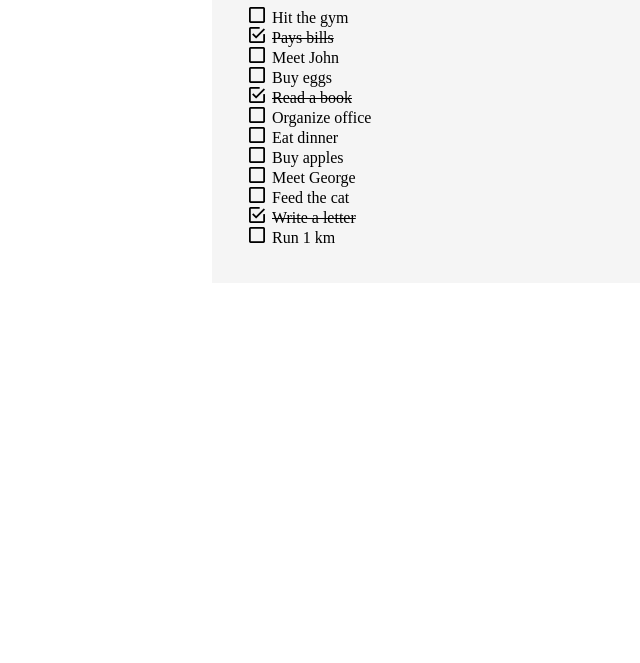
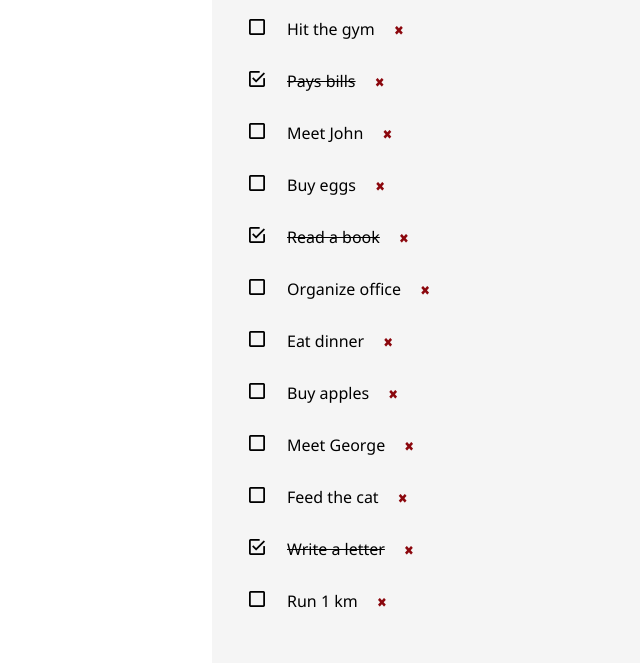
Before and after one commit to KattyTotoro/HTML, a plain HTML site: page dz2_2_todolist.html in a window 1280 px wide. Shown: the part 144-807 px from the top of the page, without its empty margins (78-718 px from the left). Drawn offline with Linux system fonts and the light colour scheme.

Commit message:
todolist

```diff
--- a/dz2_2_todolist.html
+++ b/dz2_2_todolist.html
@@ -6,8 +6,10 @@
     <title>ToDoList</title>
     <style>
 .decor {
+  font-family:'Segoe UI', Tahoma, Geneva, Verdana, sans-serif;
     max-width: 700px;
     margin: 0 auto;
+    font-size: 16px;
 }
 
 .backgr {
@@ -17,11 +19,24 @@
 
 ul {
   list-style-image: url(icons/unchecked_16.png);
+
+}
+
+ul li {
+  padding: 15px;
 }
 
 .checked {
   list-style-image: url(icons/checked_16.png);
 }
+
+.del {
+  color: #8b070d;
+  font-weight: bold;
+  font-size: small;
+  padding-left: 15px;
+}
+
 
 /*
 #a5ccda
@@ -36,21 +51,21 @@ ul {
   <p><a href="index.html"><b>&#8656; Back</b></a></p>
 
   <div class="backgr">
-  <h1>My To Do List</h1>
+  <h2>My To Do List</h2>
 
   <ul>
-    <li>Hit the gym</li>
-    <li class="checked"><s>Pays bills</s></li>
-    <li>Meet John</li>
-    <li>Buy eggs</li>
-    <li class="checked"><s>Read a book</s></li>
-    <li>Organize office</li>
-    <li>Eat dinner</li>
-    <li>Buy apples</li>
-    <li>Meet George</li>
-    <li>Feed the cat</li>
-    <li class="checked"><s>Write a letter</s></li>
-    <li>Run 1 km</li>
+    <li>Hit the gym <span class="del">&#10006;</span></li>
+    <li class="checked"><s>Pays bills</s> <span class="del">&#10006;</span></li>
+    <li>Meet John <span class="del">&#10006;</span></li>
+    <li>Buy eggs <span class="del">&#10006;</span></li>
+    <li class="checked"><s>Read a book</s> <span class="del">&#10006;</span></li>
+    <li>Organize office <span class="del">&#10006;</span></li>
+    <li>Eat dinner <span class="del">&#10006;</span></li>
+    <li>Buy apples <span class="del">&#10006;</span></li>
+    <li>Meet George <span class="del">&#10006;</span></li>
+    <li>Feed the cat <span class="del">&#10006;</span></li>
+    <li class="checked"><s>Write a letter</s> <span class="del">&#10006;</span></li>
+    <li>Run 1 km <span class="del">&#10006;</span></li>
   </ul>
 </div>
 </body>
```
